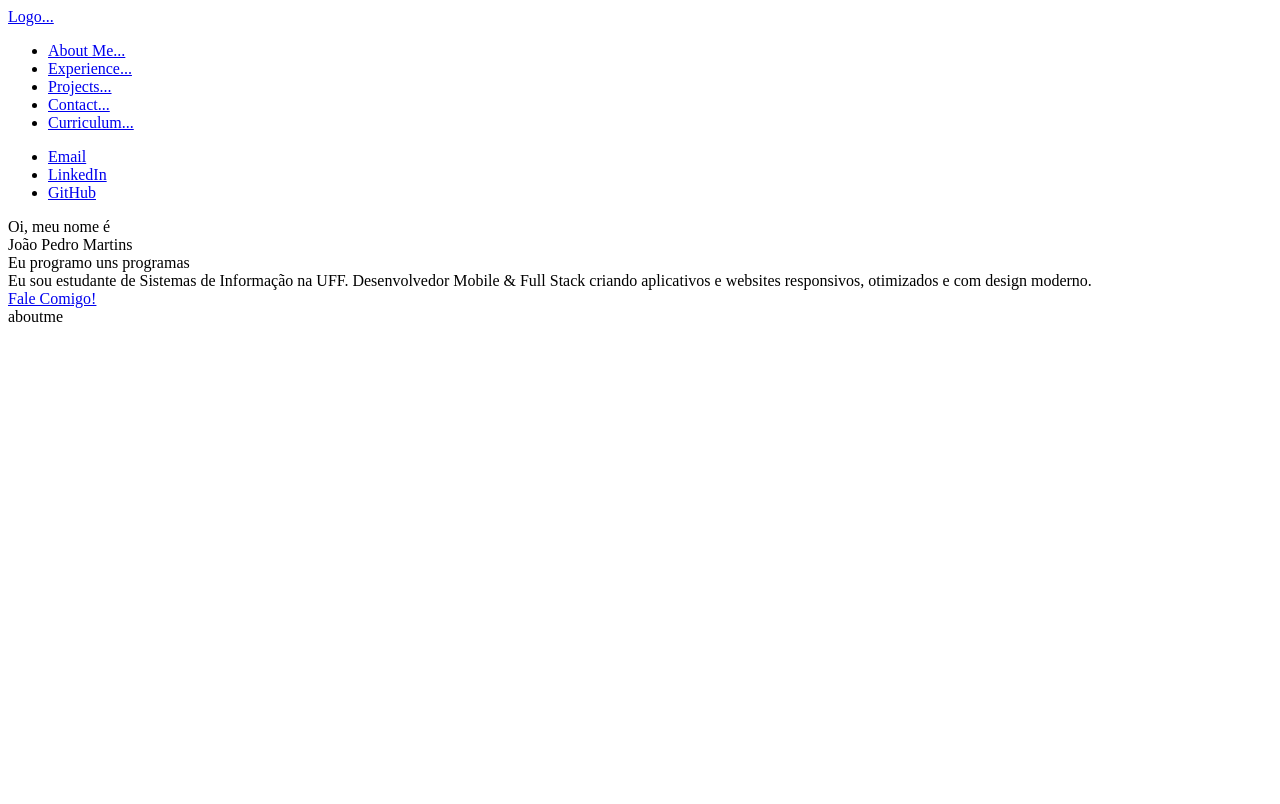
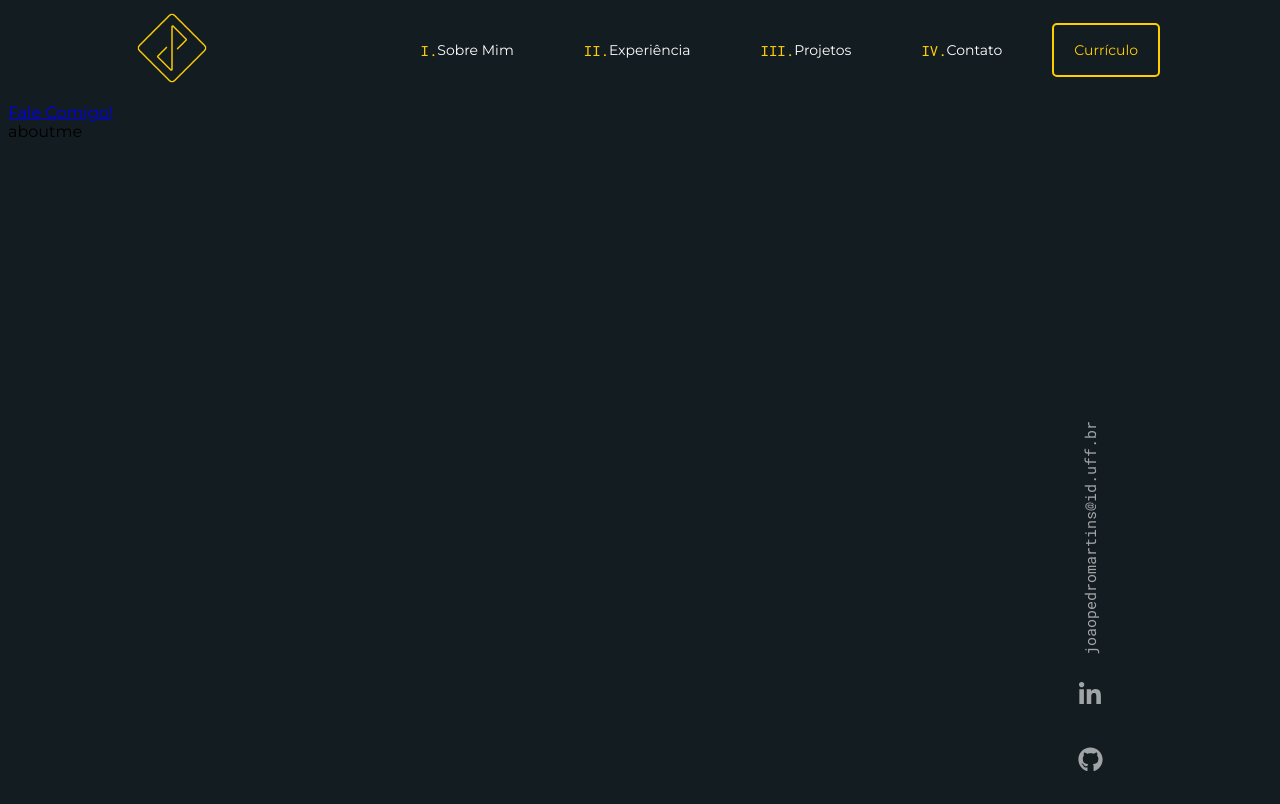
Before and after one commit to jp98smartins/potifolio_v2, a Gatsby site: page / in a window 1280 px wide. Shown: the top 804 px of the page. Built offline with nearby package versions, Linux system fonts and the light colour scheme; Gatsby itself is replaced by a stand-in of ours.

Commit message:
📩 Social Media + Email (Fixed)

```diff
--- a/gatsby-browser.js
+++ b/gatsby-browser.js
@@ -1,3 +1,3 @@
-import "./src/styles/global.sass"
+import "./src/styles/global.css"
 import "typeface-montserrat"
 import "typeface-roboto-mono"
--- a/gatsby-config.js
+++ b/gatsby-config.js
@@ -6,5 +6,5 @@
 
 module.exports = {
   /* Your site config here */
-  plugins: [`gatsby-plugin-sass`],
+  plugins: [`gatsby-plugin-sass`, `gatsby-plugin-fontawesome-css`],
 }
--- a/package.json
+++ b/package.json
@@ -14,7 +14,13 @@
     "test": "echo \"Write tests! -> https://gatsby.dev/unit-testing\" && exit 1"
   },
   "dependencies": {
+    "@fortawesome/fontawesome-svg-core": "^1.2.30",
+    "@fortawesome/free-brands-svg-icons": "^5.14.0",
+    "@fortawesome/free-regular-svg-icons": "^5.14.0",
+    "@fortawesome/free-solid-svg-icons": "^5.14.0",
+    "@fortawesome/react-fontawesome": "^0.1.11",
     "gatsby": "^2.24.41",
+    "gatsby-plugin-fontawesome-css": "^1.0.0",
     "gatsby-plugin-sass": "^2.3.12",
     "node-sass": "^4.14.1",
     "react": "^16.12.0",
--- a/src/components/Layout.js
+++ b/src/components/Layout.js
@@ -1,11 +1,13 @@
 import React from "react"
-import NavBar from "./Navbar"
+import Header from "./Navbar"
 import Footer from "./Footer"
+import SocialMedia from "./SocialMedia"
 
 const Layout = props => {
   return (
     <div>
-      <NavBar />
+      <Header />
+      <SocialMedia />
       {props.children}
       <Footer />
     </div>
--- a/src/components/Navbar.js
+++ b/src/components/Navbar.js
@@ -1,85 +1,58 @@
 import React from "react"
 import { Link } from "gatsby"
+import logo from "../assets/logo/logo_yellow.png"
 
-const Navbar = () => {
+const Header = () => {
   return (
-    <div>
     <header>
-        <div>
-          <Link to="/">Logo...</Link>
+      <div className="container">
+        <div className="inner-header">
+          <div className="logo">
+            <Link to="/">
+              <img src={logo} alt="Logo JP" />
+            </Link>
           </div>
           <nav>
             <ul>
               <li>
+                <a href="#aboutme">
                   <div>
-                <a href="#aboutme">About Me...</a>
+                    <span>I.</span>Sobre Mim
                   </div>
+                </a>
               </li>
               <li>
+                <a href="#experience">
                   <div>
-                <a href="#experience">Experience...</a>
+                    <span>II.</span>Experiência
                   </div>
+                </a>
               </li>
               <li>
+                <a href="#projects">
                   <div>
-                {" "}
-                <a href="#projects">Projects...</a>
+                    <span>III.</span>Projetos
                   </div>
+                </a>
               </li>
               <li>
+                <a href="#contact">
                   <div>
-                <a href="#contact">Contact...</a>
+                    <span>IV.</span>Contato
                   </div>
+                </a>
               </li>
               <li>
                 <a href="#aboutme">
-                <div>Curriculum...</div>
+                  <div>Currículo</div>
                 </a>
               </li>
             </ul>
           </nav>
-      </header>
-      <div>
-        <ul>
-          <li>
-            <div>
-              <a
-                href="mailto:joaopedromartins@id.uff.br"
-                rel="noreferrer"
-                target="_blank"
-              >
-                Email
-              </a>
-            </div>
-          </li>
-          <li>
-            <div>
-              {" "}
-              <a
-                href="https://www.linkedin.com/in/jp98smartins/"
-                rel="noreferrer"
-                target="_blank"
-              >
-                LinkedIn
-              </a>
-            </div>
-          </li>
-          <li>
-            <div>
-              {" "}
-              <a
-                href="https://github.com/jp98smartins"
-                rel="noreferrer"
-                target="_blank"
-              >
-                GitHub
-              </a>
-            </div>
-          </li>
-        </ul>
         </div>
       </div>
+    </header>
   )
 }
 
-export default Navbar
+export default Header
--- /dev/null
+++ b/src/components/SocialMedia.js
@@ -0,0 +1,39 @@
+import React from "react"
+import { FontAwesomeIcon } from "@fortawesome/react-fontawesome"
+import { faGithub, faLinkedinIn } from "@fortawesome/free-brands-svg-icons"
+
+const SocialMedia = () => {
+  return (
+    <div className="social-media">
+      <div className="email">
+        <a
+          href="mailto:joaopedromartins@id.uff.br"
+          rel="noreferrer"
+          target="_blank"
+        >
+          joaopedromartins@id.uff.br
+        </a>
+      </div>
+      <div>
+        <a
+          href="https://www.linkedin.com/in/jp98smartins/"
+          rel="noreferrer"
+          target="_blank"
+        >
+          <FontAwesomeIcon icon={faLinkedinIn} className="lkdn-icon" />
+        </a>
+      </div>
+      <div>
+        <a
+          href="https://github.com/jp98smartins"
+          rel="noreferrer"
+          target="_blank"
+        >
+          <FontAwesomeIcon icon={faGithub} className="git-icon" />
+        </a>
+      </div>
+    </div>
+  )
+}
+
+export default SocialMedia
--- a/src/styles/global.sass
+++ b/src/styles/global.sass
@@ -0,0 +1,143 @@
+/* Main Colors */
+$dark: #131c21
+$yellow: #ffce00
+$yellow-10: rgba(255, 206, 0, 0.1)
+$white: #fff
+$white-80: rgba(255, 255, 255, 0.8)
+$white-60: rgba(255, 255, 255, 0.6)
+$white-50: rgba(255, 255, 255, 0.5)
+
+/* Main Fonts */
+$main-font: "Montserrat"
+$secondary-font: "Roboto Mono"
+
+/* Setting Configs */
+.full-page
+  width: 100%
+
+html,
+body
+  font-family: $main-font
+  font-size: 16px
+  background-color: $dark
+
+
+.container
+  width: 80%
+
+
+/* Header */
+
+@keyframes logo-rot
+  100%
+    transform: rotate(180deg)
+
+header
+  width: 100%
+  height: 100px
+  display: flex
+  justify-content: center
+  align-items: center
+  position: fixed
+  top: 0px
+  background-color: $dark
+
+.inner-header
+  width: 100%
+  height: 100px
+  display: flex
+  justify-content: space-between
+  align-items: center
+  .logo
+    display: flex
+    justify-content: center
+    align-items: center
+    img
+      width: 72px
+      height: 72px
+      &:hover
+        animation: logo-rot 1s
+  nav
+    height: 100px
+    ul
+      margin: 0px
+      list-style: none
+      height: 100%
+      display: flex
+      justify-content: space-around
+      align-items: center
+      li
+        margin: 0px 15px
+        height: 100%
+        a
+          text-decoration: none
+          height: 100%
+          color: $white
+          display: flex
+          justify-content: center
+          align-items: center
+          div
+            height: 50%
+            padding: 10px 20px
+            display: flex
+            align-items: center
+            font-size: 14px
+            span
+              font-family: $secondary-font
+              color: $yellow
+          &:hover
+            color: $yellow
+        &:last-child
+          margin: 0px 0px 0px 15px
+          div
+            height: 30%
+            padding: 10px 20px 10px 20px
+            border: 2px solid $yellow
+            border-radius: 5px
+            color: $yellow
+            &:hover
+              background-color: $yellow-10
+
+/* Social Medias */
+
+@keyframes sm-transl
+  50%
+    transform: translateY(-10px)
+  100%
+    transform: translateY(0px)
+
+
+@keyframes sm-transl-email
+  50%
+    transform: translateX(10px)
+  100%
+    transform: translateX(0px)
+
+
+.social-media
+  position: fixed
+  bottom: 0px
+  right: 150px
+  div
+    height: 50px
+    width: 50px
+    margin: 15px
+    display: flex
+    justify-content: center
+    align-items: center
+    &:first-child
+      justify-content: start
+      align-items: center
+      transform: rotate(-90deg)
+      a
+        font-size: 15px
+        font-family: $secondary-font
+        &:hover
+          animation: sm-transl-email 1s
+    a
+      color: $white-60
+      text-decoration: none
+      font-size: 25px
+      &:hover
+        color: $yellow
+        animation: sm-transl 1s
```
Also changed, not shown: src/assets/logo/logo_black.png (added), src/assets/logo/logo_white.png (added), src/assets/logo/logo_yellow.png (added), src/styles/global.css (added), 2 other files. Lines whose indentation alone changed are shown as unchanged.
